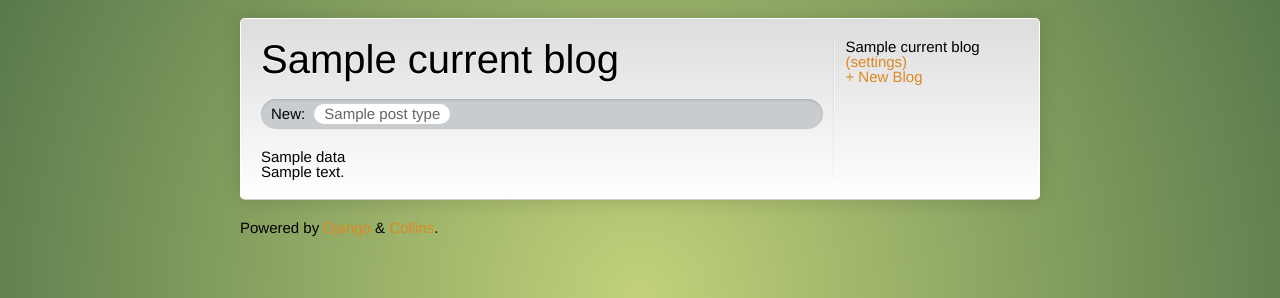
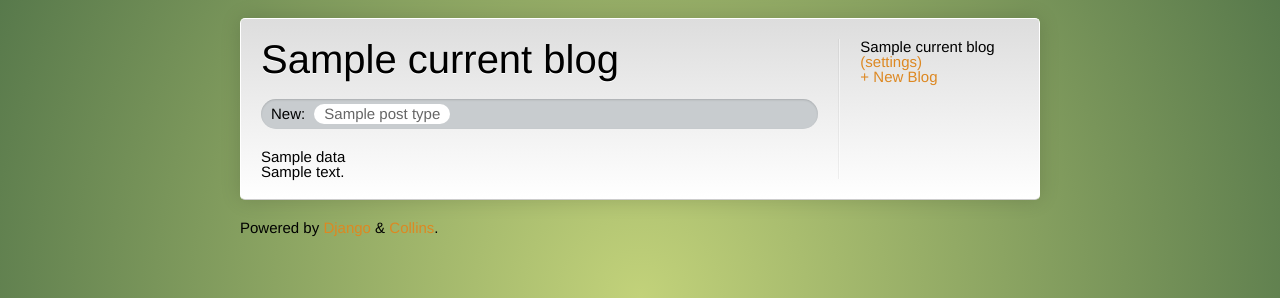
Before and after one commit to harrislapiroff/django-collins, a Django app: template collins/templates/collins/user/dashboard.html in a window 1280 px wide. Shown: the part 102-400 px from the top of the page. Run offline with Django 3.2, Linux system fonts and the light colour scheme; the template is opened without the code that fills it: most values are stand-ins (such as "Sample title", 1, 10 or a date in 2020); some web fonts are replaced.

Commit message:
This spacing makes much more sense.

```diff
--- a/collins/static/collins/styles/src/_base.scss
+++ b/collins/static/collins/styles/src/_base.scss
@@ -19,7 +19,7 @@ $accent: #CF6;
 $accent2: #D82;
 
 $pagewidth:800px;
-$contentpaddingh:10px;
+$contentpaddingh:0;
 $contentpaddingv:20px;
 $contentwidth: $pagewidth - 2 * $contentpaddingh;
-$columngutter: 20px;
+$columngutter: 40px;
```
Also changed, not shown: collins/static/collins/styles/stylesheets/screen.css.
